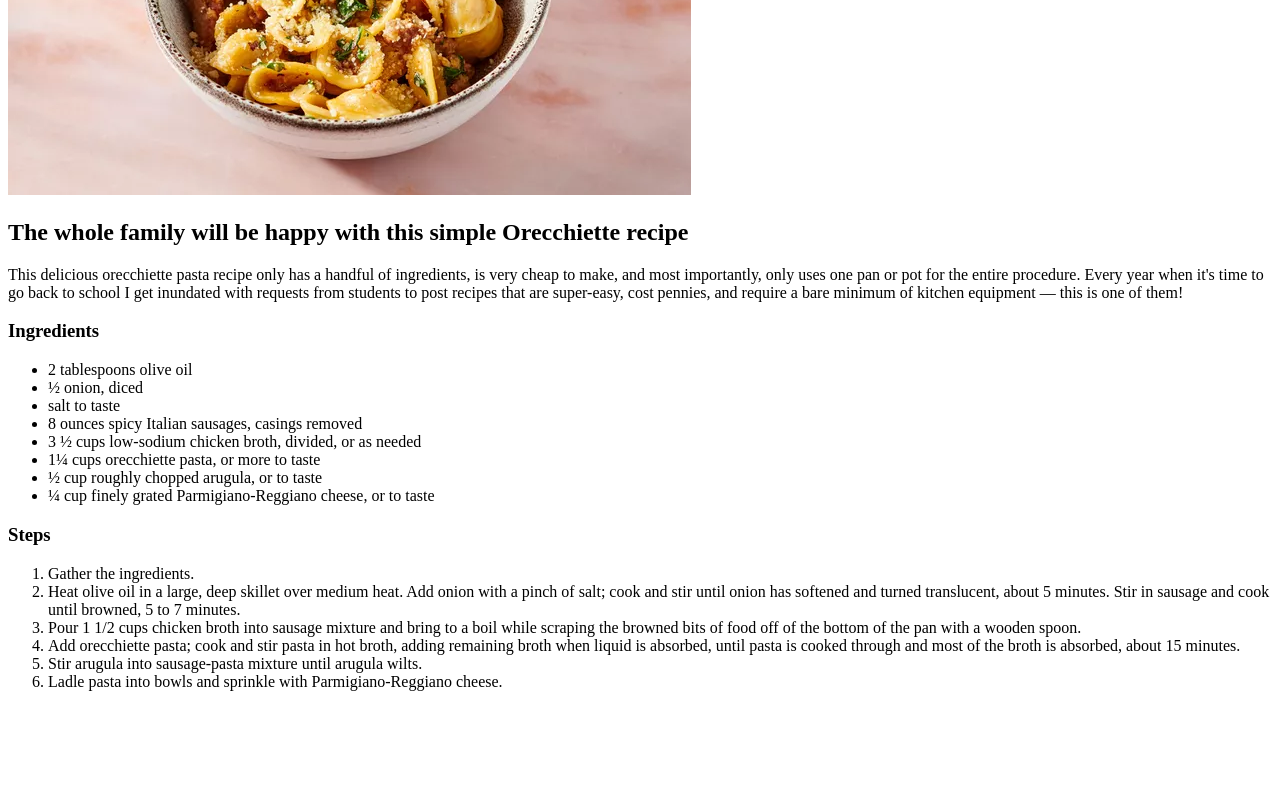
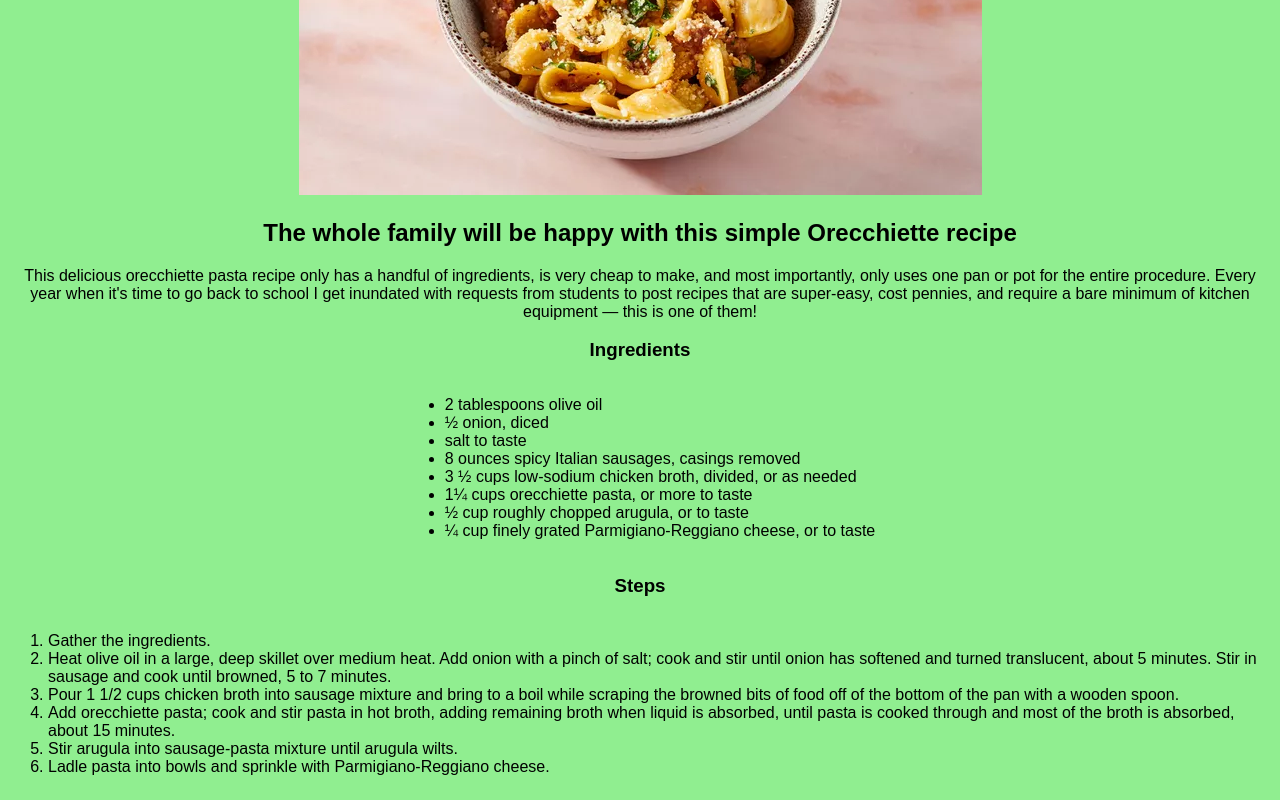
Before and after one commit to MohanHS95/odin-recipes, a plain HTML site: page recipes/pasta.html in a window 1280 px wide. Shown: the part 397-1197 px from the top of the page. Before the commit the page ends 1104 px from the top, so only its background shows below. Drawn offline with Linux system fonts and the light colour scheme.

Commit message:
Add a styling file and modify text files
A css styling file is added to standardize the styling across the
webpages. The bodies for each are center aligned, fonts standardized,
and individual background colors added. "display" declaration was used
to center lists.

```diff
--- a/recipes/pasta.html
+++ b/recipes/pasta.html
@@ -2,10 +2,11 @@
 <html lang="en">
     <head>
         <meta charset="UTF-8">
+        <link rel="stylesheet" href="style.css">
         <title>One Pan Orecchiette Pasta</title>
     </head>
 
-    <body>
+    <body class="pasta">
         <h1>One Pan Orecchiette Pasta </h1>
         <img src="../images/pasta.webp" alt="Picture of Pasta">
         <h2> The whole family will be happy with this simple Orecchiette recipe</h2>
@@ -14,27 +15,19 @@
         </p>
 
         <h3>Ingredients</h3>
-        <ul>
+            <ul class="myUL">
                 <li>2 tablespoons olive oil</li>
-
                 <li>½ onion, diced</li>
-
                 <li>salt to taste</li>
-
                 <li>8 ounces spicy Italian sausages, casings removed</li>
-
                 <li>3 ½ cups low-sodium chicken broth, divided, or as needed</li>
-
                 <li>1¼ cups orecchiette pasta, or more to taste</li>
-
                 <li>½ cup roughly chopped arugula, or to taste</li>
-
                 <li>¼ cup finely grated Parmigiano-Reggiano cheese, or to taste</li>
             </ul>
 
         <h3>Steps</h3>
-        <ol>
-
+            <ol class="myUL">
                 <li>Gather the ingredients.</li>
                 <li>Heat olive oil in a large, deep skillet over medium heat.
                 Add onion with a pinch of salt; cook and stir until onion has softened and turned translucent, about 5 minutes.
@@ -43,11 +36,7 @@
                 <li>Add orecchiette pasta; cook and stir pasta in hot broth, adding remaining broth when liquid is absorbed, until pasta is cooked through and most of the broth is absorbed, about 15 minutes.</li>
                 <li>Stir arugula into sausage-pasta mixture until arugula wilts.</li>
                 <li>Ladle pasta into bowls and sprinkle with Parmigiano-Reggiano cheese.</li>
-
         </ol>
-
-
-
 
     </body>
 
--- /dev/null
+++ b/recipes/style.css
@@ -0,0 +1,23 @@
+* {
+    font-family: Arial, Helvetica, sans-serif;
+}
+
+body {
+    text-align: center;
+}
+body.chickenparm {
+    background-color: lightcoral;
+}
+
+body.mac {
+    background-color: lightyellow;
+}
+
+body.pasta {
+    background-color: lightgreen;
+}
+
+.myUL {
+    display: inline-block;
+    text-align: left;
+}
```
Also changed, not shown: recipes/chickenparm.html (+6 -9 lines), recipes/mac.html (+4 -15 lines). Lines whose indentation alone changed are shown as unchanged.
